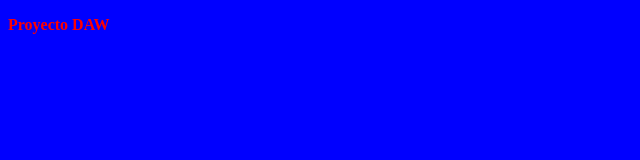
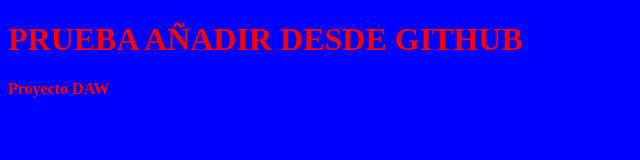
Before and after one commit to AlvaroRJ01/curso-git, a plain HTML site: page index.html in a window 1280 px wide. Shown: the whole page, without its empty margins (0-640 px from the left). Drawn offline with Linux system fonts and the light colour scheme.

Commit message:
Update index.html

```diff
--- a/index.html
+++ b/index.html
@@ -7,6 +7,7 @@
 	<link href="css/estilos.css" rel="stylesheet" type="text/css">
 </head>
 <body>
+	<h1>PRUEBA AÑADIR DESDE GITHUB</h1>
     <p>Proyecto DAW</p>
 </body>
 </html>
```
